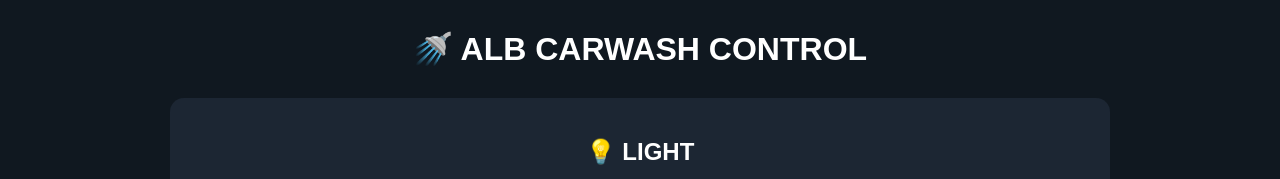
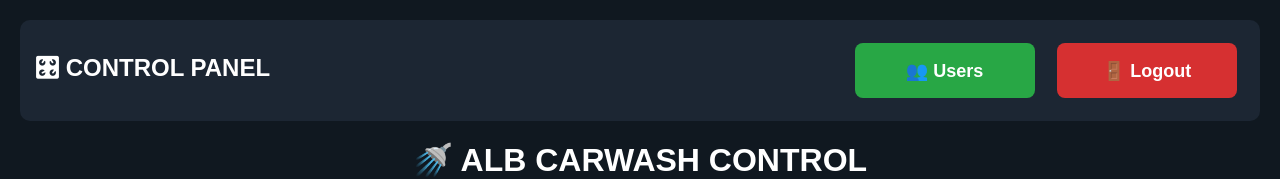
Before and after one commit to Kerja9999999/telegramevent, a website: page public/control.html in a window 1280 px wide. Shown: the top 179 px of the page. Drawn offline with Linux system fonts and the light colour scheme; no server answers.

Commit message:
Update control.html

```diff
--- a/public/control.html
+++ b/public/control.html
@@ -20,7 +20,48 @@ button{width:180px;height:55px;border:none;border-radius:10px;margin:8px;font-si
 </style>
 </head>
 <body>
+<div style="
+display:flex;
+justify-content:space-between;
+align-items:center;
+background:#1c2633;
+padding:15px;
+margin-bottom:20px;
+border-radius:10px;
+">
 
+<div style="font-size:24px;font-weight:bold;">
+🎛 CONTROL PANEL
+</div>
+
+<div>
+
+<button onclick="location.href='/users'"
+style="
+background:#28a745;
+color:white;
+padding:10px 20px;
+border:none;
+border-radius:8px;
+margin-right:10px;
+">
+👥 Users
+</button>
+
+<button onclick="logout()"
+style="
+background:#d63031;
+color:white;
+padding:10px 20px;
+border:none;
+border-radius:8px;
+">
+🚪 Logout
+</button>
+
+</div>
+
+</div>
 <h1>🚿 ALB CARWASH CONTROL</h1>
 
 <div class="card">
@@ -146,6 +187,22 @@ async function loadStatus(){
 }
 loadStatus();
 setInterval(loadStatus,2000);
+ function logout(){
+
+    if(!confirm("Выйти из админки?"))
+        return;
+
+    fetch("/users",{
+        headers:{
+            Authorization:"Basic logout:logout"
+        }
+    }).finally(()=>{
+
+        location.href="/users";
+
+    });
+
+}
 </script>
 
 </body>
```
